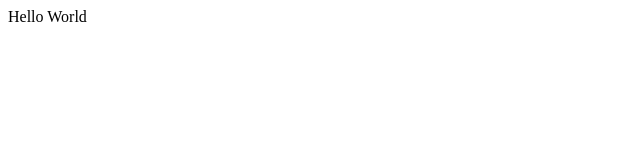
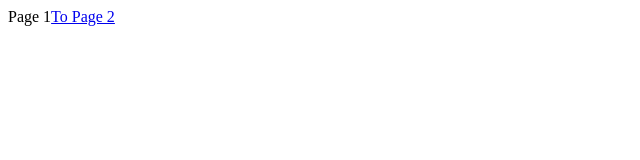
Before and after one commit to CalWal/streams, a React (Create React App) app in the folder client/: page / in a window 1280 px wide. Shown: the top 160 px of the page, without its empty margins (0-640 px from the left). Built offline with nearby package versions, Linux system fonts and the light colour scheme.

Commit message:
added react-router-dom

```diff
--- a/client/package.json
+++ b/client/package.json
@@ -8,6 +8,7 @@
     "@testing-library/user-event": "^7.2.1",
     "react": "^16.12.0",
     "react-dom": "^16.12.0",
+    "react-router-dom": "^5.1.2",
     "react-scripts": "3.3.0"
   },
   "scripts": {
--- a/client/src/components/App.js
+++ b/client/src/components/App.js
@@ -1,7 +1,33 @@
 import React from "react";
+import { BrowserRouter, Route, Link } from "react-router-dom";
+
+const pageOne = () => {
+  return (
+    <div>
+      Page 1<Link to="/pagetwo">To Page 2</Link>
+    </div>
+  );
+};
+
+const pageTwo = () => {
+  return (
+    <div>
+      Page 2<Link to="/">To Page 1</Link>
+    </div>
+  );
+};
 
 const App = () => {
-  return <div> Hello World</div>;
+  return (
+    <div>
+      <BrowserRouter>
+        <div>
+          <Route path="/" exact component={pageOne} />
+          <Route path="/pagetwo" component={pageTwo} />
+        </div>
+      </BrowserRouter>{" "}
+    </div>
+  );
 };
 
 export default App;
```
Also changed, not shown: 1 other file (tests, documents, lock files or other folders).
